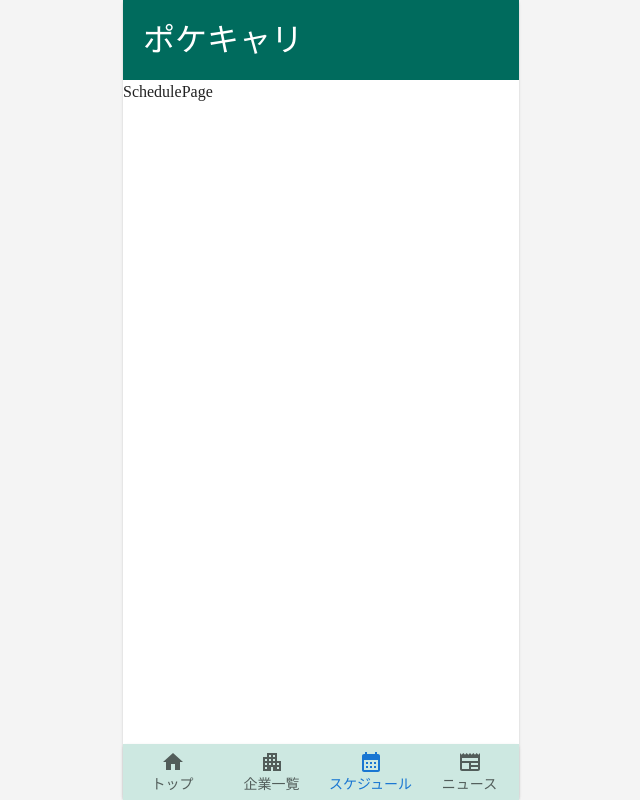
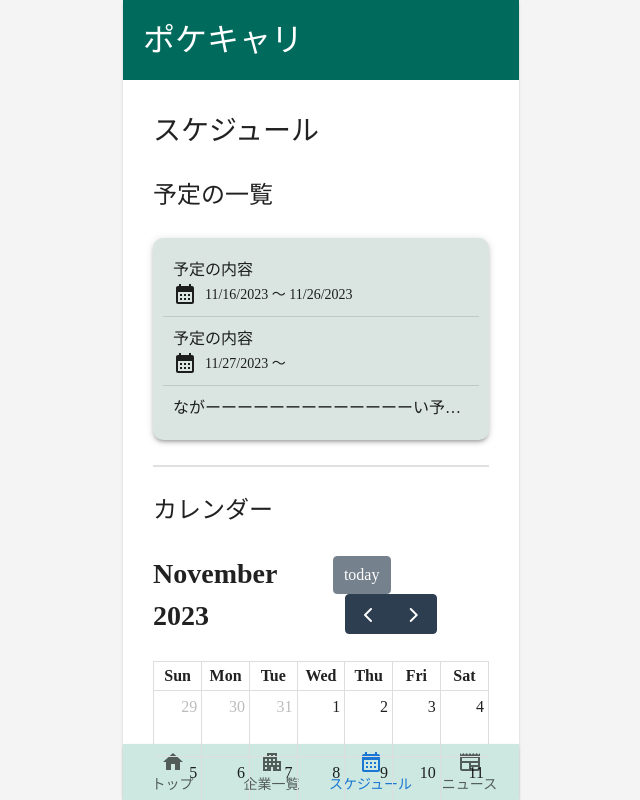
Before and after one commit to mochi-yu/PockeCaree-front, a Next.js app: page /schedule in a window 1280 px wide. Shown: the top 800 px of the page, without its empty margins (319-959 px from the left). Built offline with nearby package versions, Linux system fonts and the light colour scheme.

Commit message:
feat: /scheduleページを追加

```diff
--- a/app/(pages)/schedule/page.tsx
+++ b/app/(pages)/schedule/page.tsx
@@ -1,9 +1,43 @@
-import { Typography } from '@mui/material';
+import { ScheduleCalender } from '@/app/(components)/(schedule)/schedule_calender';
+import { ScheduleList } from '@/app/(components)/(schedule)/schedule_list';
+import { Schedule } from '@/app/(model)/schedule';
+import { Divider, Stack, Typography } from '@mui/material';
 
 export default function SchedulePage() {
+  const today = new Date();
+  const sampleSchedules: Schedule[] = [
+    {
+      id: '1',
+      title: '予定の内容',
+      startDay: new Date(today.setDate(today.getDate() + 1)),
+      endDay: new Date(today.setDate(today.getDate() + 10)),
+    },
+    {
+      id: '2',
+      title: '予定の内容',
+      startDay: new Date(today.setDate(today.getDate() + 1)),
+      endDay: undefined,
+    },
+    {
+      id: '3',
+      title: 'ながーーーーーーーーーーーーーい予定の内容',
+      startDay: undefined,
+      endDay: undefined,
+    },
+  ];
+
   return (
     <>
-      <Typography>SchedulePage</Typography>
+      <Stack p="30px" width="100%" spacing="25px">
+        <Typography fontSize="28px">スケジュール</Typography>
+
+        <Typography fontSize="24px">予定の一覧</Typography>
+        <ScheduleList schedules={sampleSchedules} />
+        <Divider sx={{ width: '100%', borderBottomWidth: 2, mx: 'auto' }} />
+
+        <Typography fontSize="24px">カレンダー</Typography>
+        <ScheduleCalender />
+      </Stack>
     </>
   );
 }
```
